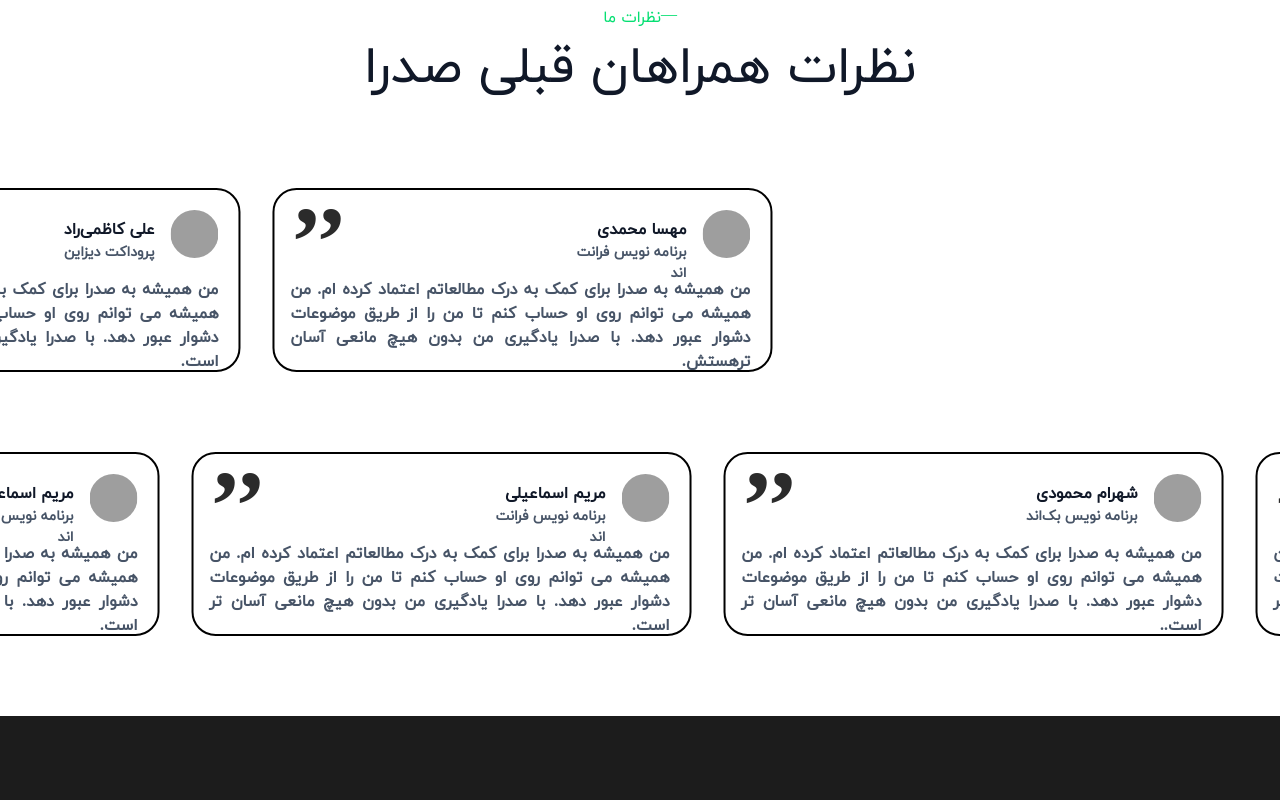
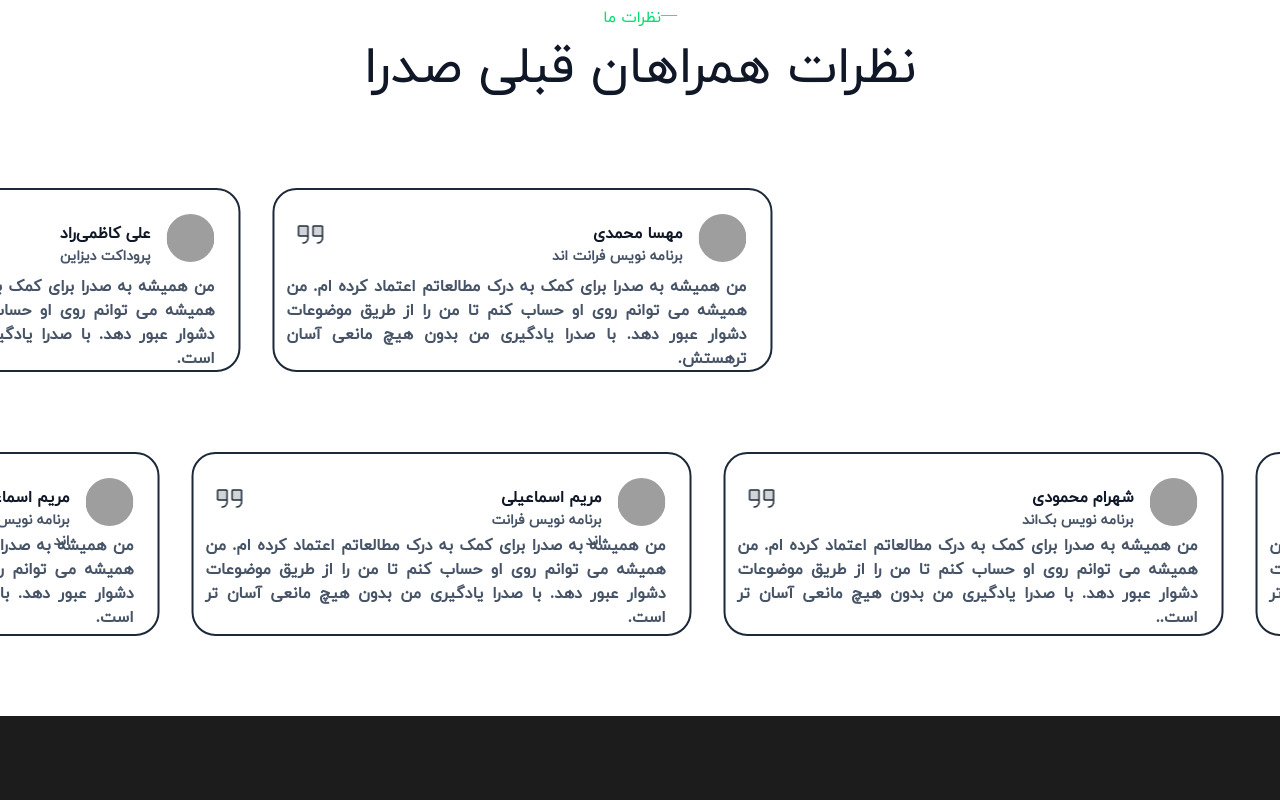
Before and after one commit to alismiiith/sadra-project, a React (Vite) app: page / in a window 1280 px wide. Shown: the part 5540-6340 px from the top of the page. Built offline with nearby package versions, Linux system fonts and the light colour scheme; data requests are answered from the project's data file; grey boxes are pictures that could not be loaded.

Commit message:
comment-edition

```diff
--- a/src/Components/Blog/Main.jsx
+++ b/src/Components/Blog/Main.jsx
@@ -9,7 +9,7 @@ const Main = ({searchResults}) => {
     results
   ) : (
     <article>
-      <p>جستوجویی یافت نشد</p>
+      <p className="">جستوجویی یافت نشد</p>
     </article>
   );
   return (
--- a/src/Components/Home/Comments/Commentone.jsx
+++ b/src/Components/Home/Comments/Commentone.jsx
@@ -1,23 +1,37 @@
-const Commentone = ({item}) => {
+const Commentone = ({ item }) => {
   return (
     <>
-
-                    <div key={item.id} class=" relative flex-wrap  bg-[#FFFFFF] w-[292px] h-[202px]  lg:w-[500px] lg:h-[184px] border-2 pt-5 pr-5  border-black rounded-3xl mx-4">
+      <div
+        key={item.id}
+        class=" relative flex-wrap  bg-[#FFFFFF] w-[292px] h-[202px]  lg:w-[500px] lg:h-[184px] border-2 px-[24px]  pt-[24px]    border-[#1D2939] rounded-3xl mx-4"
+      >
         <div className="flex gap-4">
-                    <img className="w-[48px] h-[48px] rounded-4xl" src={item.image} alt="" />
-                    <div className="flex-col  flex w-[127px] h-[44px] ">
-                        <span className="text-[#101828] lg:text-[16px] text-[14px] pt-2">{item.name}</span>
-                        <span className="text-[#475467] lg:text-[14px]  text-[12px] ">{item.title}</span>
+          <img
+            className="w-[48px] h-[48px] rounded-4xl"
+            src={item.image}
+            alt=""
+          />
+          <div className="flex-col  flex   ">
+            <span className="text-[#101828] lg:text-[16px] text-[14px] pt-2">
+              {item.name}
+            </span>
+            <span className="text-[#475467] lg:text-[14px]  text-[12px] ">
+              {item.title}
+            </span>
           </div>
         </div>
-                <p className="text-[#2b2b2b]  absolute bottom-24  left-5 text-[100px]">,,</p>
+        <img
+          src="/src/assets/Images/Quote.png"
+          className=" absolute bottom-30  left-5 text-[100px]"
+        />
         <div className="w-[500px] pl-10 text-justify h-[100px] flex flex-wrap">
-                    <span className="lg:text-[16px] lg:w-fit w-[250px] text-[12px] mt-5 white   text-[#475467]">{item.des}</span>
+          <span className="lg:text-[16px] lg:w-fit w-[250px] text-[12px] mt-2 white   text-[#475467]">
+            {item.des}
+          </span>
         </div>
       </div>
-
     </>
   );
-}
+};
 
 export default Commentone;
--- a/src/Components/Home/Comments/Commenttwo.jsx
+++ b/src/Components/Home/Comments/Commenttwo.jsx
@@ -1,19 +1,35 @@
-const Commenttwo = ({item}) => {
-    return(
-        <div key={item.id} class=" relative  bg-[#FFFFFF]  w-[292px] h-[202px]  lg:w-[500px] lg:h-[184px] border-2 pt-5 pr-5  border-black rounded-3xl mx-4">
-    <div className="flex gap-4">
-        <img className="w-[48px] h-[48px] rounded-4xl" src={item.image2} alt="" />
+const Commenttwo = ({ item }) => {
+  return (
+    <div
+      key={item.id}
+      class=" relative  bg-[#FFFFFF]  w-[292px] h-[202px]  lg:w-[500px] lg:h-[184px] border-2 px-[24px]  pt-[24px]   border-[#1D2939] rounded-3xl mx-4"
+    >
+      <div className="flex gap-4">
+        <img
+          className="w-[48px] h-[48px] rounded-4xl"
+          src={item.image2}
+          alt=""
+        />
         <div className="flex-col flex w-[127px] h-[44px] ">
-            <span className="text-[#101828] lg:text-[16px] text-[14px]  pt-2">{item.name2}</span>
-            <span className="text-[#475467] lg:text-[14px] text-[12px] ">{item.title2}</span>
+          <span className="text-[#101828] lg:text-[16px] text-[14px]  pt-2">
+            {item.name2}
+          </span>
+          <span className="text-[#475467] lg:text-[14px] text-[12px] ">
+            {item.title2}
+          </span>
         </div>
+      </div>
+      <img
+        src="/src/assets/Images/Quote.png"
+        className=" absolute bottom-30  left-5 text-[100px]"
+      />
+      <div className="w-[500px] pl-10 text-justify h-[100px] flex flex-wrap">
+        <span className="lg:text-[16px] text-[12px] lg:w-fit w-[250px] mt-2  text-[#475467]">
+          {item.des2}
+        </span>
+      </div>
     </div>
-    <p className="text-[#2b2b2b] absolute bottom-24  left-5 text-[100px]">,,</p>
-    <div className="w-[500px] pl-10 text-justify h-[100px] flex flex-wrap">
-        <span className="lg:text-[16px] text-[12px] lg:w-fit w-[250px] mt-5  text-[#475467]">{item.des2}</span>
-    </div>
-</div>
-    )
-}
+  );
+};
 
 export default Commenttwo;
```
Also changed, not shown: src/assets/Images/Quote.png (added), src/db.json. Lines whose indentation alone changed are shown as unchanged.
